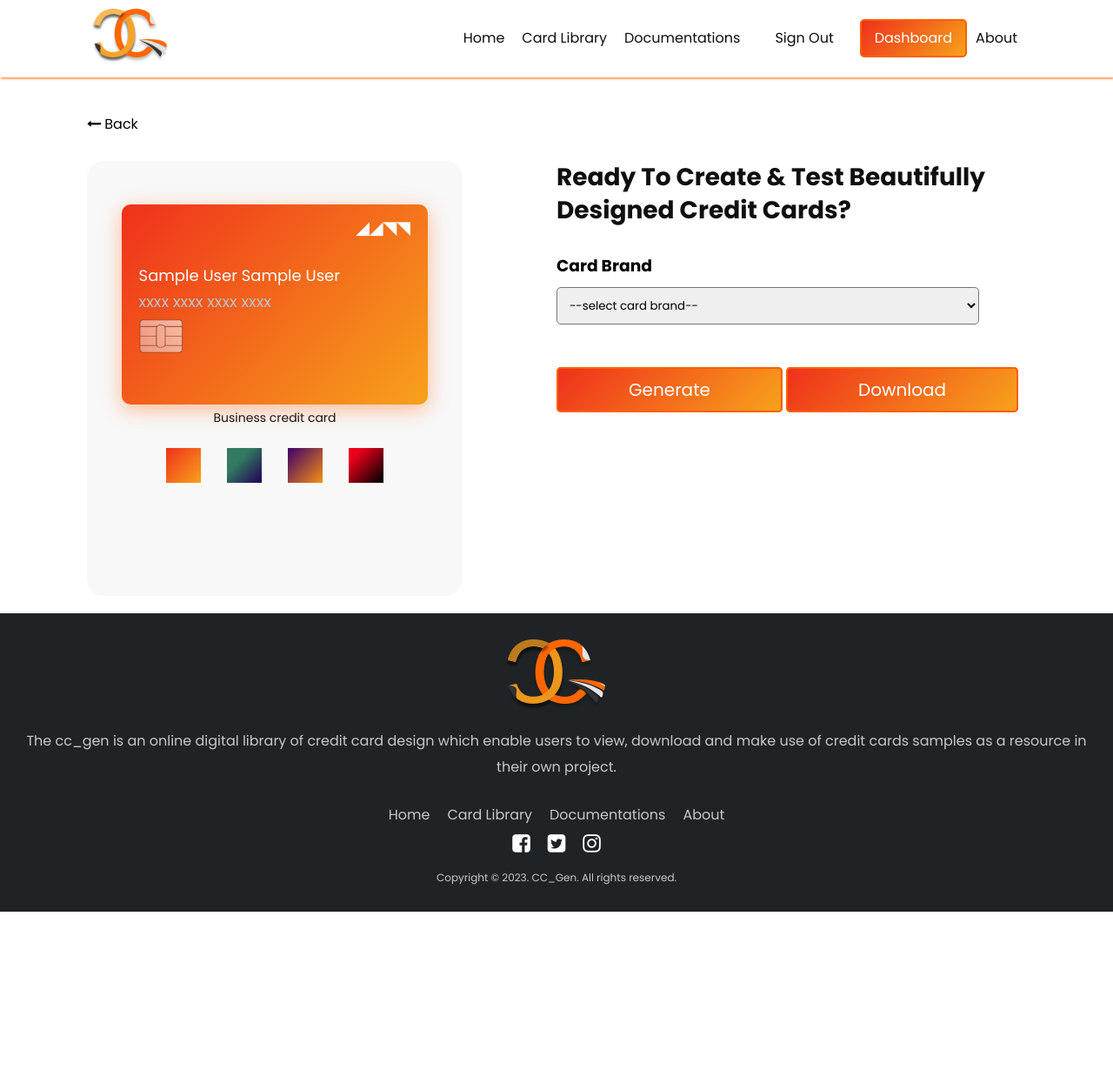
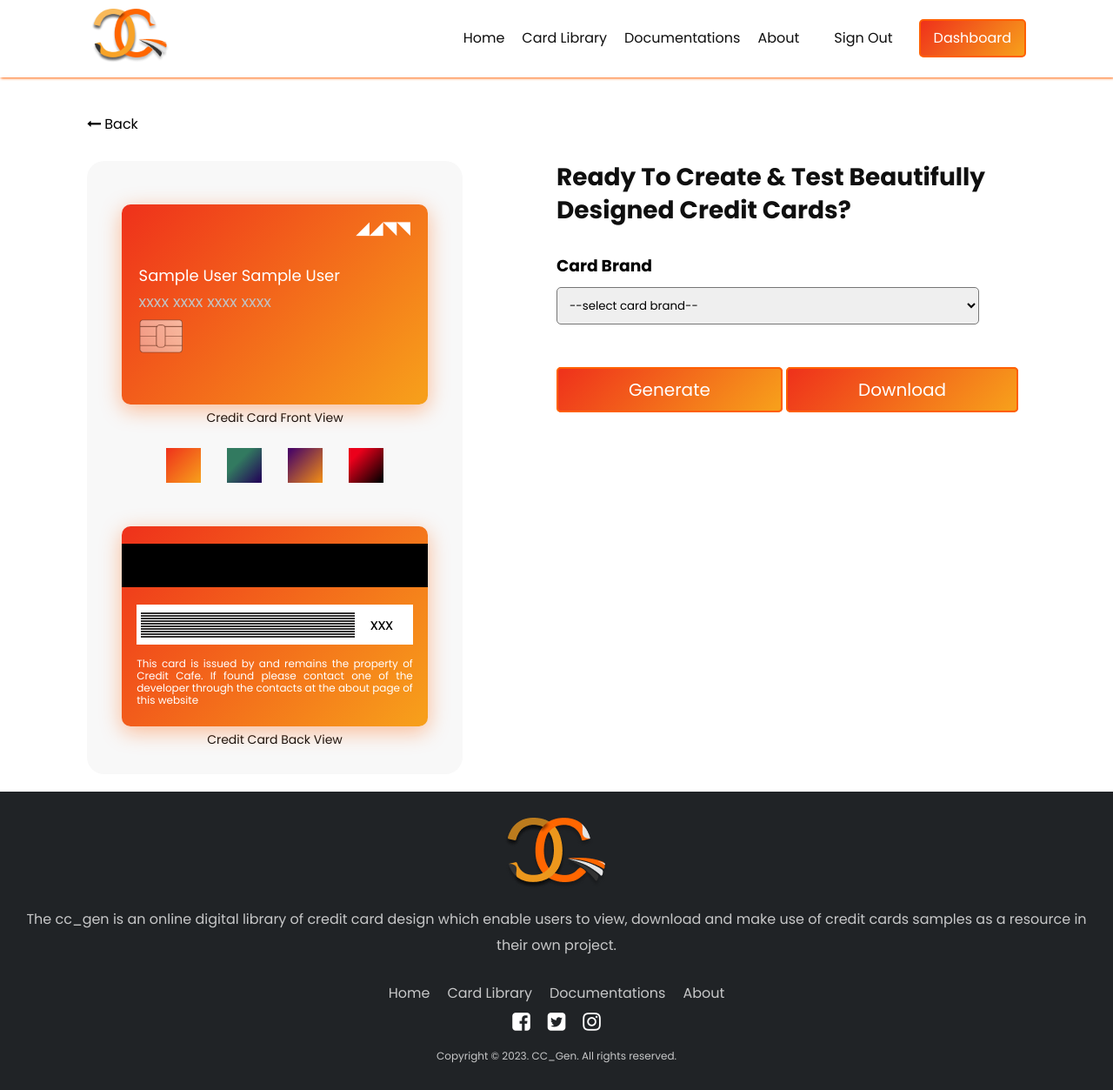
Before and after one commit to IamNaeto/cc_gen, a PHP site: page /html/card-gen.php in a window 1280 px wide. Shown: the whole page at 87% size. Before the commit the page ends 1048 px from the top, so only its background shows below. Run offline with PHP 8.4, Linux system fonts and the light colour scheme; the visitor is signed in with stand-in values (Sample User, id 1).

Commit message:
implemented the back of the card and cvv generation

```diff
--- a/css/card-gen.css
+++ b/css/card-gen.css
@@ -30,6 +30,56 @@ select{
     color: #FFFFFF;
     font-size: 12px;
 }
+.card-doc .back{
+    padding-left: 0;
+    padding-right: 0;
+}
+.card-design .black{
+    background-color: #000000;
+    width: 100%;
+    height: 50px;
+}
+
+.card-design .cvlines{
+    display: flex;
+    align-items: center;
+    justify-content: space-between;
+    margin: 20px 5% 10px;
+    padding: 3px 5px;
+    background-color: #FFFFFF;
+}
+.cvlines .lines{
+    width: 80%;
+}
+.cvlines .lines hr{
+    border: 1px solid #302f2f;
+    margin: 1px 0;
+}
+.cvlines .cv{
+    color: #000000;
+}
+.cvlines .cv{
+    width: 20%;
+    text-align: center;
+}
+.back p{
+    font-size: 12px;
+    text-align: justify;
+    line-height: 14px;
+    margin: auto;
+    display: flex;
+    align-items: center;
+    justify-content: center;
+    padding: 5px 5%;
+    color: #FFFFFF;
+}
+.card-doc{
+    height: auto;
+    padding-bottom: 5px;
+}
+.card-doc .card-design{
+    height: 230px;
+}
 
 @media screen and (max-width: 1231px) {
     .herobtn{
@@ -41,6 +91,9 @@ select{
     .herobtn{
         width: 60%;
         padding: 10px 10%;
+    }
+    .back p{
+        font-size: 10px;
     }
 }
 @media screen and (max-width: 791px){
@@ -64,10 +117,22 @@ select{
     .brandInfo{
         margin-bottom: 3px;
     }
-    .card-doc{
-        margin-bottom: 30px;
+    .card-doc .card-design{
+        height: 200px;
     }
     .card-doc-about h3{
         margin-top: 15px;
     }
+    .back p{
+        padding: 0;
+        font-size: 14px;
+    }
+    .card-design .black{
+        height: 30px;
+    }
+
+    .card-design .cvlines{
+        margin: 10px 5% 10px;
+        padding: 1px 5px;
+    }
 }
--- a/css/documentations.css
+++ b/css/documentations.css
@@ -70,6 +70,7 @@ main{
     display: flex;
     align-items: center;
     justify-content: center;
+    margin-bottom: 50px;
 }
 .card-color div{
     height: 40px;
--- a/html/card-gen.php
+++ b/html/card-gen.php
@@ -26,10 +26,10 @@
             <li><a href="card-library.php">Card Library</a></li>
             <li><a href="documentations.php">Documentations</a></li>
             </div>
+            <li><a href="about.php">About</a></li>
             <div class="nav-right">
                 <li class="signin"><a href="../php/logout.php">Sign Out</a></li>
             <button class="herobtn1 navbtn"><a href="">Dashboard</a></button>
-            <li><a href="about.php">About</a></li>
             </div>
         </div>
         <div class="menu-bar">
@@ -48,7 +48,7 @@
 <!-- main section -->
  <main>
     <div class="card-doc">
-        <div class="card-design">
+        <div class="card-design front" id="cardFront">
             <div class="vector">
                 <img src="../img/Card Vector.png" alt="" class="vector">
             </div>
@@ -60,13 +60,35 @@
             </div>
         </div>
 
-        <p>Business credit card</p>
+        <p>Credit Card Front View</p>
+
         <div class="card-color">
             <div class="left-color"></div>
             <div class="mid-color"></div>
             <div class="right-color"></div>
             <div class="last-color"></div>
         </div>
+
+        <div class="card-design back" id="back">
+            <div class="black"></div>
+
+            <div class="cvlines">
+                <div class="lines">
+                    <hr>
+                    <hr>
+                    <hr>
+                    <hr>
+                    <hr>
+                    <hr>
+                    <hr>
+                    <hr>
+                    <hr>
+                    <hr>
+                </div> <h3 class="cv">xxx</h3>
+            </div>
+            <p>This card is issued by and remains the property of Credit Cafe. If found please contact one of the developer through the contacts at the about page of this website</p>
+        </div>
+        <p>Credit Card Back View</p>
     </div>
     <div class="card-doc-about">
         <h2>Ready To Create & Test  Beautifully Designed Credit Cards?</h2>
--- a/script/card-gen.js
+++ b/script/card-gen.js
@@ -4,7 +4,9 @@ const cardbrand = document.querySelector('.cardbrand');
 const select = document.querySelector('select');
 const brandInfo = document.querySelector('.brandInfo')
 const expiryDate = document.querySelector('.expire')
+const cardCVV = document.querySelector('.cv')
 
+// Below is a function that make the card brands accessable
 function brandType() {
   const brandType = ["Visa", "MasterCard", "Verve"];
   for (let i = 0; i < brandType.length; i++) {
@@ -16,6 +18,19 @@ function brandType() {
 }
 brandType();
 
+// Below is the script that generates credit card cvv, first we write a function to generate a random number between min and max (inclusive)
+function getRandomNumber(min, max) {
+  return Math.floor(Math.random() * (max - min + 1)) + min;
+}
+
+// Generate random three-digit number for the back of the credit card
+function generateCreditCardCVV() {
+  let cvv = '';
+  for (let i = 0; i < 3; i++) {
+    cvv += getRandomNumber(0, 9).toString();
+  }
+  return cvv;
+}
 
 
 // Add event listener to the select element for change event
@@ -26,6 +41,9 @@ function generateCreditCardNumber() {
     let prefix = '';
     let length = 0;
 
+  // re-assign the ccv to another variable
+    let generatedCVV = generateCreditCardCVV();
+
     // Determine the prefix and length based on the card type
     let brand = select.value;
 
@@ -35,23 +53,27 @@ function generateCreditCardNumber() {
       cardbrand.src = '../img/visa.png';
       brandInfo.textContent = "Visa Credit Card Generated Successfully!!!";
       brandInfo.style.color = "#008000"
+      cardCVV.textContent = generatedCVV;
     } else if (brand === 'Verve') {
       prefix = '5061';
       length = 19;
       cardbrand.src = '../img/verve.png';
       brandInfo.textContent = "Verve Credit Card Generated Successfully!!!";
       brandInfo.style.color = "#008000"
+      cardCVV.textContent = generatedCVV;
     } else if (brand === 'MasterCard') {
       prefix = '51'; // Mastercard prefix can be 51-55
       length = 16;
       cardbrand.src = '../img/mastercard.png';
       brandInfo.textContent = "MasterCard Credit Card Generated Successfully!!!";
       brandInfo.style.color = "#008000"
+      cardCVV.textContent = generatedCVV;
     } else {
       brandInfo.textContent = 'Please select a valid card brand!!!';
       brandInfo.style.color = "#d80202"
       cardbrand.src = '';
       cardNum.textContent = 'xxxx  xxxx  xxxx'
+      cardCVV.innerHTML = 'xxx'
       expiryDate.textContent = ''
       return null;
 
@@ -102,3 +124,48 @@ function generateCreditCardNumber() {
 
     generateCreditCardNumber()
 });
+
+
+// Download Card
+
+const downloadButton = document.getElementById('download');
+
+downloadButton.addEventListener('click', (event)=>{
+  event.preventDefault()
+    function downloadDivAsImage() {
+      const cardToDownload = document.getElementById('cardFront');
+
+      // Create a new canvas element
+      const canvas = document.createElement('canvas');
+      const context = canvas.getContext('2d');
+      const cardStyles = window.getComputedStyle(cardToDownload);
+
+      // Set the canvas size based on the card dimensions
+      const width = parseInt(cardStyles.width);
+      const height = parseInt(cardStyles.height);
+      canvas.width = width;
+      canvas.height = height;
+
+      // Create an image element and set its source to the div background image
+      const image = new Image();
+      image.onload = function() {
+        // Draw the image onto the canvas
+        context.drawImage(image, 0, 0, width, height);
+
+        // Convert the canvas to a data URL
+        const dataURL = canvas.toDataURL('image/png');
+
+        // Create a temporary link and trigger the download
+        const link = document.createElement('a');
+        link.href = dataURL;
+        link.download = 'card.png';
+        link.click();
+      };
+
+      // Set the source of the image element to the background image of the div
+      const backgroundImage = cardStyles.backgroundImage;
+      const imageUrl = backgroundImage.replace(/url\(['"]?(.*?)['"]?\)/i, '$1');
+      image.src = imageUrl;
+    }
+  downloadDivAsImage()
+})
--- a/script/documentations.js
+++ b/script/documentations.js
@@ -1,5 +1,6 @@
 // documentations page script start
 const cardDesign = document.querySelector('.card-design')
+const cardDesignBack = document.querySelector('.back')
 const leftColor = document.querySelector('.left-color')
 const midColor = document.querySelector('.mid-color')
 const rightColor = document.querySelector('.right-color')
@@ -7,14 +8,18 @@ const lastColor = document.querySelector('.last-color')
 
 leftColor.addEventListener('click', ()=>{
 	cardDesign.style.background = 'linear-gradient(134deg, #EB001B -43.28%, #F79E1B  97%)'
+	cardDesignBack.style.background = 'linear-gradient(134deg, #EB001B -43.28%, #F79E1B  97%)'
 })
 midColor.addEventListener('click', ()=>{
 	cardDesign.style.background = 'linear-gradient(134deg, #327A60 35.63%, #230B58 93.35%)'
+	cardDesignBack.style.background = 'linear-gradient(134deg, #327A60 35.63%, #230B58 93.35%)'
 })
 rightColor.addEventListener('click', ()=>{
 	cardDesign.style.background = 'linear-gradient(134deg, #4C0964 7.86%, #EF8B16 97%)'
+	cardDesignBack.style.background = 'linear-gradient(134deg, #4C0964 7.86%, #EF8B16 97%)'
 })
 lastColor.addEventListener('click', ()=>{
 	cardDesign.style.background = 'linear-gradient(134deg, #EB001B 20.86%, #000000 97%)'
+	cardDesignBack.style.background = 'linear-gradient(134deg, #EB001B 20.86%, #000000 97%)'
 })
 // documentations page script end
```
